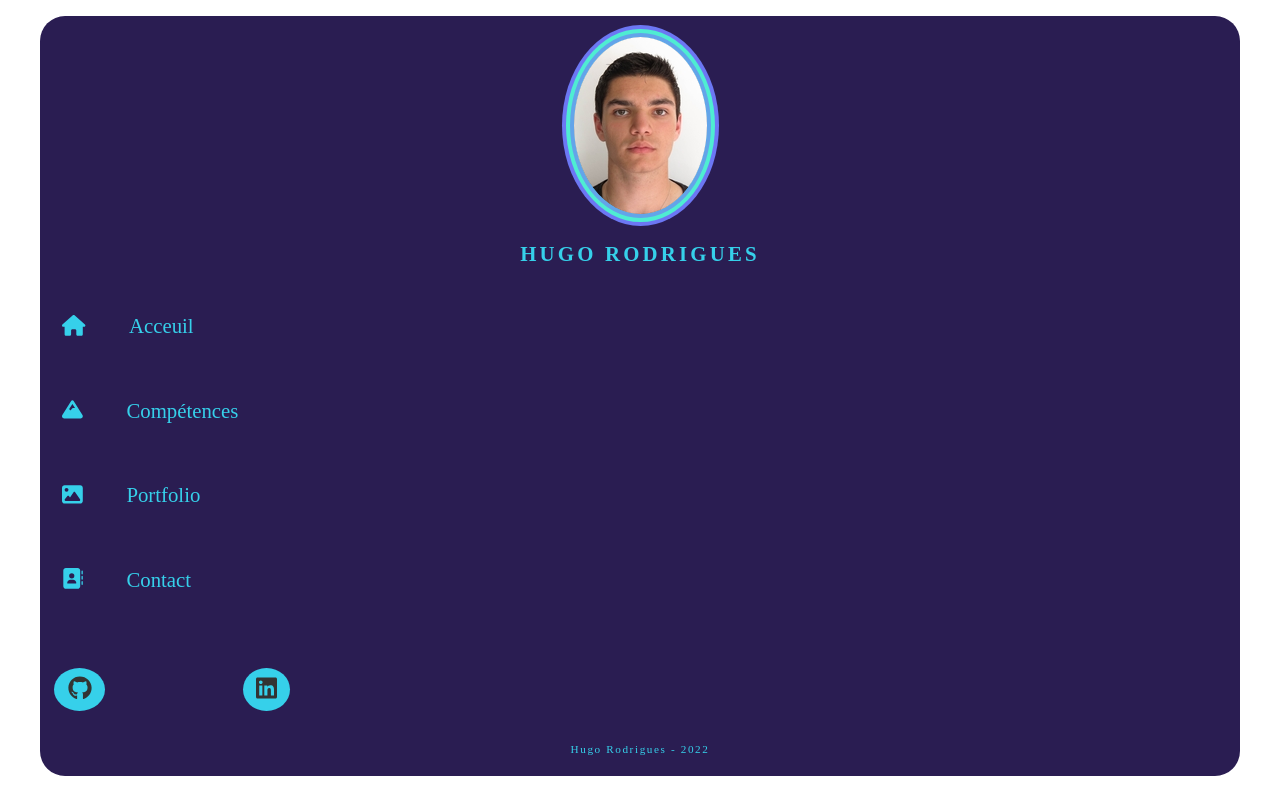
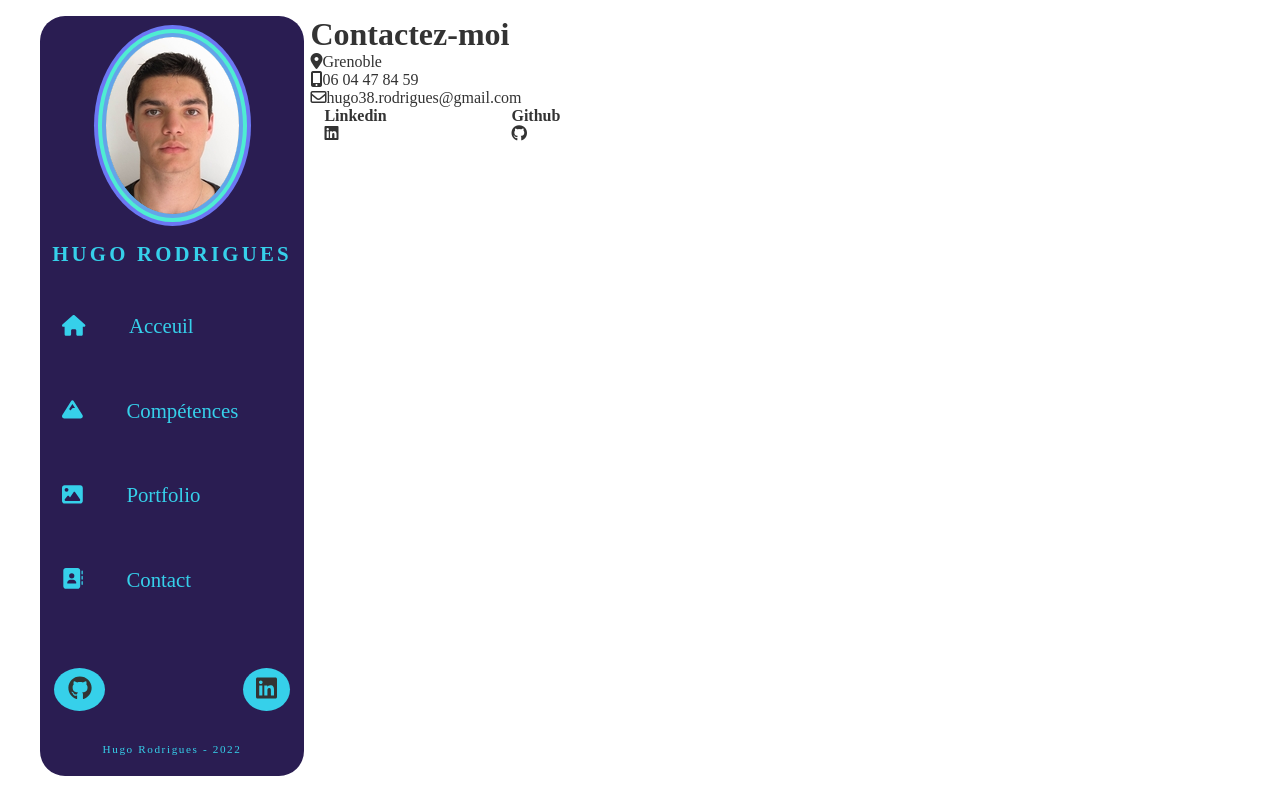
Before and after one commit to hugo38rodrigues/CvReact, a React (Create React App) app in the folder cv_react/: page /Contact in a window 1280 px wide. Built offline with nearby package versions, Linux system fonts and the light colour scheme; a web font is replaced by a local one.

Commit message:
création de la page contact

```diff
--- a/cv_react/src/pages/Contact.js
+++ b/cv_react/src/pages/Contact.js
@@ -1,12 +1,70 @@
-import React from 'react';
-import Navigation from '../component/Navigation';
-
+import React from "react";
+import Navigation from "../component/Navigation";
+import { CopyToClipboard } from "react-copy-to-clipboard";
 const Contact = () => {
-    return (
-        <div className='Contact'>
-            <Navigation />
+  return (
+    <div className="contact">
+      <Navigation />
+      <div className="contactContent">
+        <div className="header"></div>
+        <div className="contactBox">
+          <h1>Contactez-moi</h1>
+          <ul>
+            <li>
+              <i className="fas fa-map-marker-alt"></i>
+              <span>Grenoble</span>
+            </li>
+            <li>
+              <i className="fas fa-mobile-alt"></i>
+              <CopyToClipboard text="0604478459">
+                <span
+                  className="clickInput"
+                  onClick={() => {
+                    alert("Téléphone copié !");
+                  }}
+                >
+                  06 04 47 84 59{" "}
+                </span>
+              </CopyToClipboard>
+            </li>
+            <li>
+              <i className="far fa-envelope"></i>
+              <CopyToClipboard text="hugo38.rodrigues@gmail.com">
+                <span
+                  className="clickInput"
+                  onClick={() => {
+                    alert("E-mail copié !");
+                  }}
+                >
+                  hugo38.rodrigues@gmail.com
+                </span>
+              </CopyToClipboard>
+            </li>
+          </ul>
         </div>
-    );
+        <div className="socialNetwork">
+          <ul>
+            <a
+              href="https://www.linkedin.com/in/rodrigues-hugo/"
+              target="_blank"
+              rel="noopener noreferrer"
+            >
+              <h4>Linkedin</h4>
+              <i className="fab fa-linkedin"></i>
+            </a>
+            <a
+              href="https://github.com"
+              target="_blank"
+              rel="noopener noreferrer"
+            >
+              <h4>Github</h4>
+              <i className="fab fa-github"></i>
+            </a>
+          </ul>
+        </div>
+      </div>
+    </div>
+  );
 };
 
 export default Contact;
```
